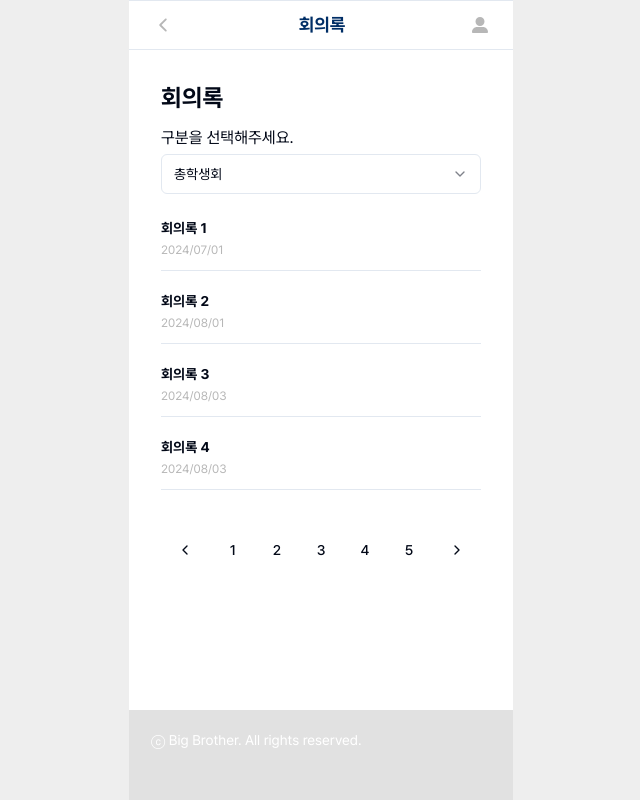
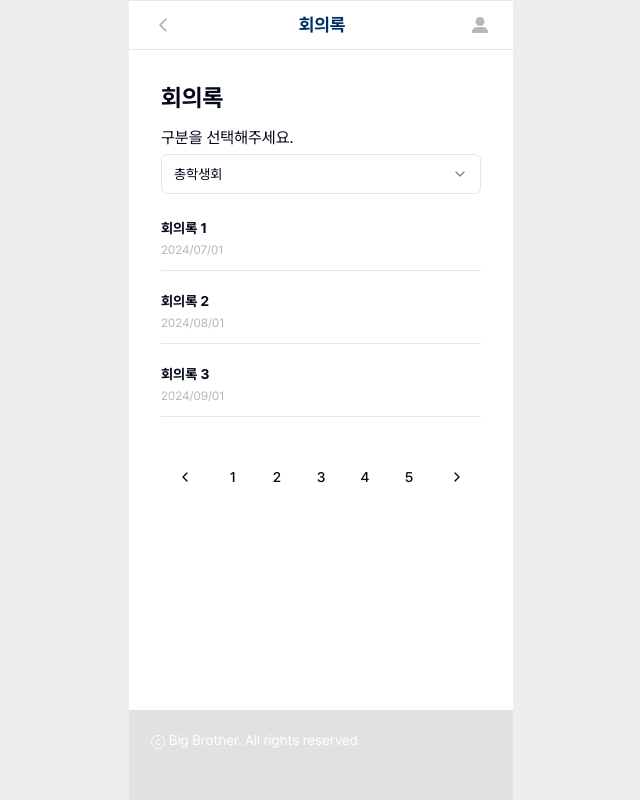
Before and after one commit to developthreefeet/big-brother-FE, a Next.js app: page /proceeding in a window 1280 px wide. Shown: the whole page, without its empty margins (319-959 px from the left). Built offline with nearby package versions, Linux system fonts and the light colour scheme.

Commit message:
refactor: mock data 수정

```diff
--- a/src/app/notice/page.tsx
+++ b/src/app/notice/page.tsx
@@ -3,37 +3,37 @@ import ListLayoutComponent from '@/views/ListLayoutComponent';
 const page = () => {
   const noticeItems = [
     {
-      eventName: '공지 1',
-      target: 'Target 1',
-      content: 'Content 1',
-      start_date: '2024-07-01',
-      end_date: '2024-07-02',
-      affiliation: 'Affiliation 1',
-      user_id: 'user1',
+      notice_title: '공지 1',
+      notice_id: 'notice1',
+      notice_type: 'Type 1',
       create_at: '2024-07-01T12:00:00Z',
       update_at: '2024-07-01T12:00:00Z',
+      notice_content: 'Content 1',
+      file_upload: 'file1.pdf',
+      user_id: 'user1',
+      affiliation: 'Affiliation 1',
     },
     {
-      eventName: '공지 2',
-      target: 'Target 2',
-      content: 'Content 2',
-      start_date: '2024-08-01',
-      end_date: '2024-08-02',
-      affiliation: 'Affiliation 2',
-      user_id: 'user2',
+      notice_title: '공지 2',
+      notice_id: 'notice2',
+      notice_type: 'Type 2',
       create_at: '2024-08-01T12:00:00Z',
       update_at: '2024-08-01T12:00:00Z',
+      notice_content: 'Content 2',
+      file_upload: 'file2.pdf',
+      user_id: 'user2',
+      affiliation: 'Affiliation 2',
     },
     {
-      eventName: '공지 3',
-      target: 'Target 3',
-      content: 'Content 3',
-      start_date: '2024-08-01',
-      end_date: '2024-08-02',
-      affiliation: 'Affiliation 3',
-      user_id: 'user3',
+      notice_title: '공지 3',
+      notice_id: 'notice3',
+      notice_type: 'Type 3',
       create_at: '2024-08-03T12:00:00Z',
       update_at: '2024-08-03T12:00:00Z',
+      notice_content: 'Content 3',
+      file_upload: 'file3.pdf',
+      user_id: 'user3',
+      affiliation: 'Affiliation 3',
     },
   ];
 
--- a/src/app/proceeding/page.tsx
+++ b/src/app/proceeding/page.tsx
@@ -4,48 +4,49 @@ import React from 'react';
 const page = () => {
   const proceedingItems = [
     {
-      eventName: '회의록 1',
-      target: 'Target 1',
-      content: 'Content 1',
-      start_date: '2024-07-01',
-      end_date: '2024-07-02',
+      proceeding_id: 'proceeding1',
+      proceeding_title: '회의록 1',
+      meeting_date: '2024-07-01T10:00:00Z',
+      meeting_place: '회의실 1',
+      participant: ['user1', 'user2'],
+      non_participant: ['user3'],
+      item: '안건 1',
+      content: '회의 내용 1',
       affiliation: 'Affiliation 1',
+      is_public: true,
       user_id: 'user1',
       create_at: '2024-07-01T12:00:00Z',
       update_at: '2024-07-01T12:00:00Z',
     },
     {
-      eventName: '회의록 2',
-      target: 'Target 2',
-      content: 'Content 2',
-      start_date: '2024-08-01',
-      end_date: '2024-08-02',
+      proceeding_id: 'proceeding2',
+      proceeding_title: '회의록 2',
+      meeting_date: '2024-08-01T11:00:00Z',
+      meeting_place: '회의실 2',
+      participant: ['user3', 'user4'],
+      non_participant: ['user1'],
+      item: '안건 2',
+      content: '회의 내용 2',
       affiliation: 'Affiliation 2',
+      is_public: false,
       user_id: 'user2',
       create_at: '2024-08-01T12:00:00Z',
       update_at: '2024-08-01T12:00:00Z',
     },
     {
-      eventName: '회의록 3',
-      target: 'Target 3',
-      content: 'Content 3',
-      start_date: '2024-08-01',
-      end_date: '2024-08-02',
+      proceeding_id: 'proceeding3',
+      proceeding_title: '회의록 3',
+      meeting_date: '2024-09-01T12:00:00Z',
+      meeting_place: '회의실 3',
+      participant: ['user2', 'user4'],
+      non_participant: ['user3'],
+      item: '안건 3',
+      content: '회의 내용 3',
       affiliation: 'Affiliation 3',
+      is_public: true,
       user_id: 'user3',
-      create_at: '2024-08-03T12:00:00Z',
-      update_at: '2024-08-03T12:00:00Z',
-    },
-    {
-      eventName: '회의록 4',
-      target: 'Target 4',
-      content: 'Content 4',
-      start_date: '2024-08-01',
-      end_date: '2024-08-02',
-      affiliation: 'Affiliation 4',
-      user_id: 'user4',
-      create_at: '2024-08-03T12:00:00Z',
-      update_at: '2024-08-03T12:00:00Z',
+      create_at: '2024-09-01T12:00:00Z',
+      update_at: '2024-09-01T12:00:00Z',
     },
   ];
 
--- a/src/shared/types/type.ts
+++ b/src/shared/types/type.ts
@@ -28,8 +28,8 @@ export interface ProceedingList {
   proceeding_title: string;
   meeting_date: string;
   meeting_place: string;
-  participant: string;
-  non_participant: string;
+  participant: string[];
+  non_participant: string[];
   item: string;
   content: string;
   affiliation: string;
```
